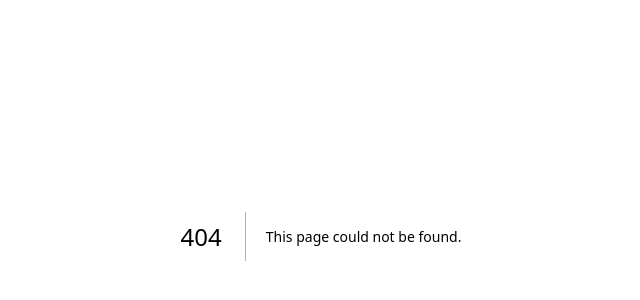
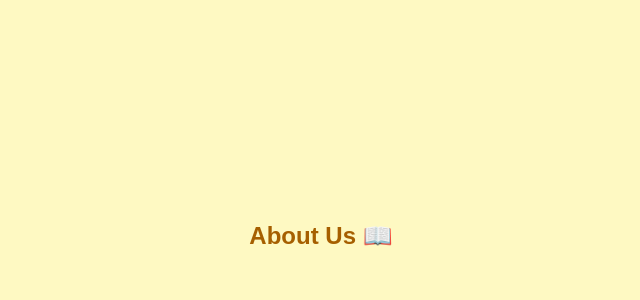
Before and after one commit to Docziet/alx-project-0x02-setup, a Next.js app in the folder alx-project-0x02/: page /about in a window 1280 px wide. Before the commit this address had no page. Shown: the part 164-464 px from the top of the page, without its empty margins (319-959 px from the left). Built offline with nearby package versions, Linux system fonts and the light colour scheme.

Commit message:
Task 2: Added basic routing with Home and About pages

```diff
--- a/alx-project-0x02/components/layout/Header.tsx
+++ b/alx-project-0x02/components/layout/Header.tsx
@@ -5,9 +5,9 @@ export default function Header() {
     <header className="bg-blue-600 text-white p-4 flex justify-between">
       <h1 className="font-bold">ALX Project</h1>
       <nav className="space-x-4">
-        <Link href="/">Home</Link>
+        <Link href="/">Landing</Link>
+        <Link href="/home">Home</Link>
         <Link href="/about">About</Link>
-        <Link href="/home">Home Page</Link>
       </nav>
     </header>
   );
--- /dev/null
+++ b/alx-project-0x02/pages/about.tsx
@@ -0,0 +1,7 @@
+export default function AboutPage() {
+  return (
+    <div className="flex items-center justify-center min-h-screen bg-yellow-100">
+      <h1 className="text-2xl font-bold text-yellow-700">About Us 📖</h1>
+    </div>
+  );
+}
--- /dev/null
+++ b/alx-project-0x02/pages/home.tsx
@@ -0,0 +1,7 @@
+export default function HomePage() {
+  return (
+    <div className="flex items-center justify-center min-h-screen bg-green-100">
+      <h1 className="text-2xl font-bold text-green-700">This is the Home Page 🏠</h1>
+    </div>
+  );
+}
```
